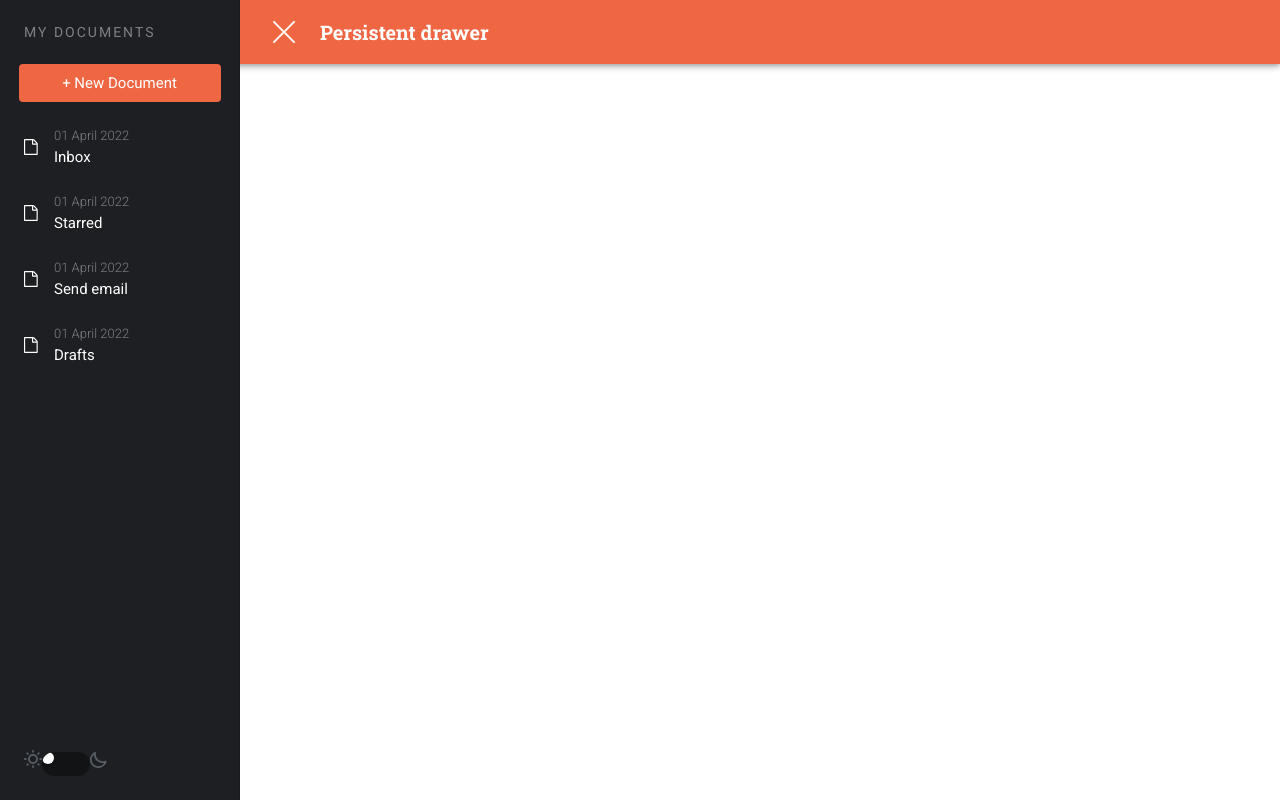
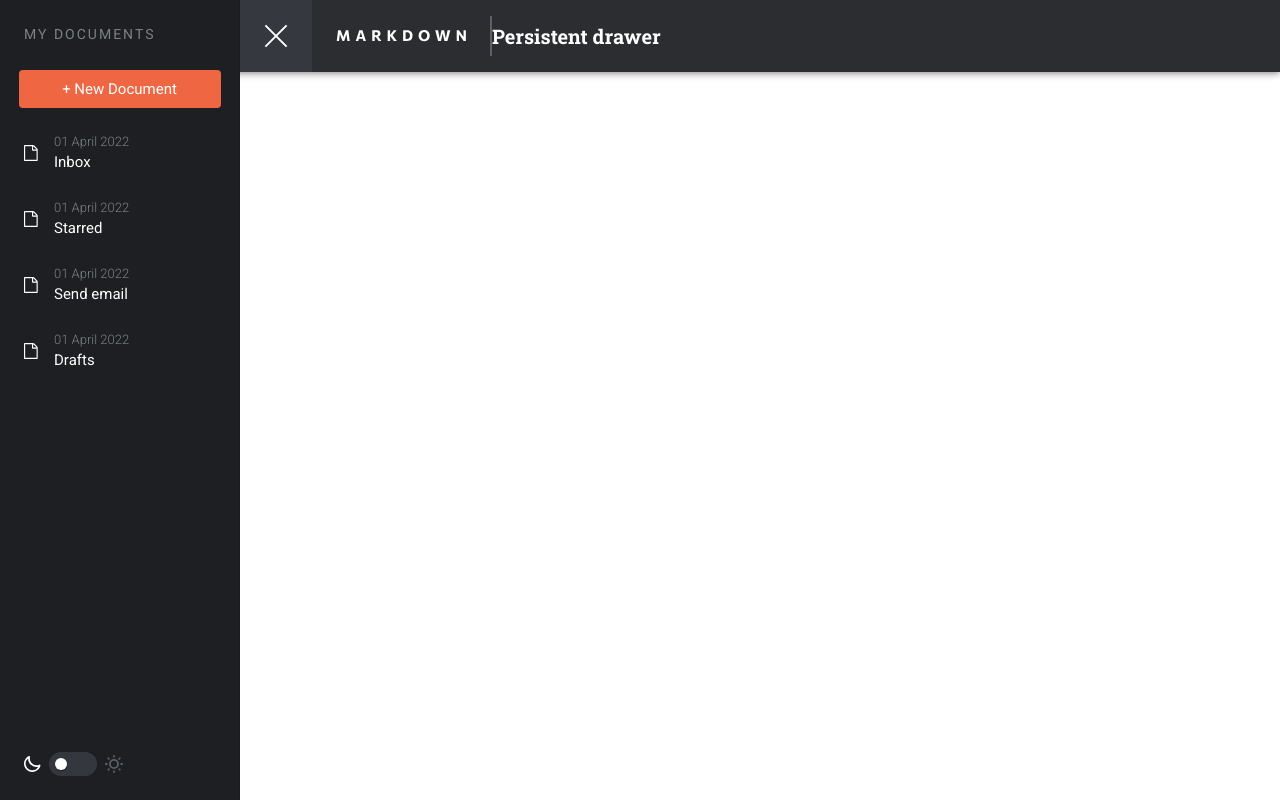
Before and after one commit to nekopudding/in-browser-markdown-editor, a React (Create React App) app: page / in a window 1280 px wide. Both pictures are taken after a click on the button "open drawer". Built offline with nearby package versions, Linux system fonts and the light colour scheme.

Commit message:
header progress

```diff
--- a/src/App.js
+++ b/src/App.js
@@ -2,13 +2,17 @@ import React, {useState} from 'react'
 import {Box, CssBaseline, ThemeProvider, Typography} from '@mui/material'
 import theme from 'theme';
 import Button from 'components/Button';
-import Toggle from 'components/Toggle';
+import ModeToggle from 'components/ModeToggle';
 import Header from 'components/Header';
 import Sidebar from 'components/Sidebar';
 
 function App() {
   const [open, setOpen] = useState(false);
+  const [darkMode, setDarkMode] = useState(true);
   const drawerWidth = 240;
+  const commonProps = {
+    darkMode: darkMode
+  }
 
   return (
    <>
@@ -16,7 +20,13 @@ function App() {
       <CssBaseline/>
       <Box sx={{ display: 'flex' }}>
         <Header open={open} setOpen={setOpen} drawerWidth={drawerWidth}/>
-        <Sidebar open={open} setOpen={setOpen} drawerWidth={drawerWidth}/>
+        <Sidebar
+          open={open}
+          setOpen={setOpen}
+          drawerWidth={drawerWidth}
+          darkMode={darkMode}
+          setDarkMode={setDarkMode}
+        />
       </Box>
     </ThemeProvider>
    </>
--- a/src/components/Header.jsx
+++ b/src/components/Header.jsx
@@ -1,25 +1,38 @@
-import { AppBar,Toolbar,IconButton,Typography } from '@mui/material'
+import { AppBar,Toolbar,IconButton,Typography, Box, Divider } from '@mui/material'
 import React from 'react'
-import menuIcon from 'assets/icon-menu.svg';
-import closeIcon from 'assets/icon-close.svg';
+import {ReactComponent as MenuIcon} from 'assets/icon-menu.svg';
+import {ReactComponent as CloseIcon} from 'assets/icon-close.svg';
+import {ReactComponent as Logo} from 'assets/logo.svg';
+import theme from 'theme';
 
 function Header(props) {
   const {drawerWidth, open, setOpen} = props;
   return (
    <>
-     <AppBar position="fixed" sx={{pl: open ? drawerWidth + "px": 0}}>
-        <Toolbar>
+     <AppBar position="fixed" sx={{pl: open ? drawerWidth + "px": 0, bgcolor: theme.palette.clr800}}>
+        <Toolbar
+          sx={{
+            height: '72px',
+            p: 0 + " !important",
+          }}
+        >
           <IconButton
             color="inherit"
             aria-label="open drawer"
             onClick={()=>setOpen(!open)}
             sx={{
-              mr: 2,
               borderRadius: 0,
+              width: '72px',
+              height: '72px',
+              bgcolor: theme.palette.clr700
             }}
           >
-            {open ? <img src={closeIcon} alt='menu-icon'/> : <img src={menuIcon} alt='menu-icon'/>}
+            {open ? <CloseIcon/> : <MenuIcon/>}
           </IconButton>
+          <Box sx={{ m: 3 }}>
+            <Logo/>
+          </Box>
+          <Divider orientation='vertical' sx={{borderColor: theme.palette.clr600, width: '1px', height: '40px', borderWidth: '1px'}}/>
           <Typography variant="h4" noWrap component="div">
             Persistent drawer
           </Typography>
--- /dev/null
+++ b/src/components/ModeToggle.jsx
@@ -0,0 +1,56 @@
+import { Switch,Box } from '@mui/material'
+import {ReactComponent as LightIcon} from 'assets/icon-light-mode.svg'
+import {ReactComponent as DarkIcon} from 'assets/icon-dark-mode.svg'
+import React from 'react'
+import theme from 'theme'
+
+function ModeToggle(props) {
+  const {darkMode,setDarkMode} = props;
+  return (
+    <Box sx={{
+      width: 104,
+      display: 'flex',
+      alignItems: 'center',
+      '& > * + *': {
+        ml: 1
+      }
+    }}>
+      <DarkIcon fill={darkMode ? theme.palette.clr100 : theme.palette.clr600}/>
+      <Switch
+        checked={!darkMode}
+        onChange={()=>setDarkMode(!darkMode)}
+        sx={{
+          p: 0,
+          height: 24,
+          width: 48,
+          borderRadius: '12px',
+          "& .MuiSwitch-switchBase": {
+            p: 0
+          },
+          "& .Mui-checked": {
+            transform: 'translateX(25px)'
+          },
+          "& .MuiSwitch-thumb": {
+            width: '12px',
+            height: '12px',
+            color: theme.palette.clr100 + " !important"
+          },
+          "& .MuiSwitch-input": {
+            height: '24px',
+            width: "72px",
+            left: '-24px',
+          },
+          "& .MuiSwitch-switchBase": {
+            p: '6px'
+          },
+          "& .MuiSwitch-track": {
+            bgcolor: theme.palette.clr600 + " !important"
+          }
+        }}
+      />
+      <LightIcon fill={!darkMode ? theme.palette.clr100 : theme.palette.clr600} />
+    </Box>
+  )
+}
+
+export default ModeToggle
--- a/src/components/Sidebar.jsx
+++ b/src/components/Sidebar.jsx
@@ -3,12 +3,10 @@ import React from 'react';
 import theme from 'theme';
 import documentIcon from 'assets/icon-document.svg'
 import Button from './Button';
-import Toggle from './Toggle';
-import lightIcon from 'assets/icon-light-mode.svg'
-import darkIcon from 'assets/icon-dark-mode.svg'
+import ModeToggle from './ModeToggle';
 
 function Sidebar(props) {
-  const {drawerWidth, open, setOpen} = props;
+  const {drawerWidth, open, setOpen, darkMode, setDarkMode} = props;
   return (
     <>
       <Drawer
@@ -17,7 +15,6 @@ function Sidebar(props) {
           flexShrink: 0,
           '& .MuiDrawer-paper': {
             width: drawerWidth,
-            boxSizing: 'border-box',
             bgcolor: theme.palette.clr900
           },
         }}
@@ -30,6 +27,7 @@ function Sidebar(props) {
             display: 'flex',
             alignItems: 'center',
             pl: 3,
+            height: '82px',
             // necessary for content to be below app bar
             ...theme.mixins.toolbar,
           }}
@@ -66,28 +64,7 @@ function Sidebar(props) {
             ))}
           </List>
           <Box sx={{p: 3,}}>
-            <Box sx={{ width: 104 }}>
-              <img src={lightIcon} alt='light mode'/>
-              <Switch
-                sx={{
-                  p: 0,
-                  height: 24,
-                  width: 48,
-                  borderRadius: '12px',
-                  "& .MuiSwitch-switchBase": {
-                    p: 0
-                  },
-                  "& .Mui-checked": {
-                    transform: 'translateX(24px)'
-                  },
-                  "& .MuiSwitch-thumb": {
-                    width: '12px',
-                    height: '12px'
-                  }
-                }}
-              />
-              <img src={darkIcon} alt='dark mode'/>
-            </Box>
+              <ModeToggle darkMode={darkMode} setDarkMode={setDarkMode}/>
           </Box>
 
         </Stack>
--- a/src/components/Toggle.jsx
+++ /dev/null
@@ -1,33 +0,0 @@
-import { Switch } from '@mui/material'
-import React from 'react'
-import theme from 'theme'
-
-function Toggle(props) {
-  const {sx} = props;
-  return (
-    <Switch
-      {...props}
-      color='default'
-      // sx={{
-      //   width: '48px',
-      //   height: '24px',
-      //   bgcolor: theme.palette.clr600,
-      //   borderRadius: '24px',
-      //   '& .MuiSwitch-thumb': {
-      //     width: '12px',
-      //     height: '12px',
-      //   },
-      //   '& .MuiSwitch-input': {
-      //     width: '48px',
-      //     height: '24px',
-      //     position: 'absolute',
-      //     top: '50%',
-      //     transform: 'translateY(-50%)',
-      //   },
-      //   ...sx
-      // }}
-    />
-  )
-}
-
-export default Toggle
```
Also changed, not shown: src/assets/icon-dark-mode.svg, src/assets/icon-light-mode.svg.
